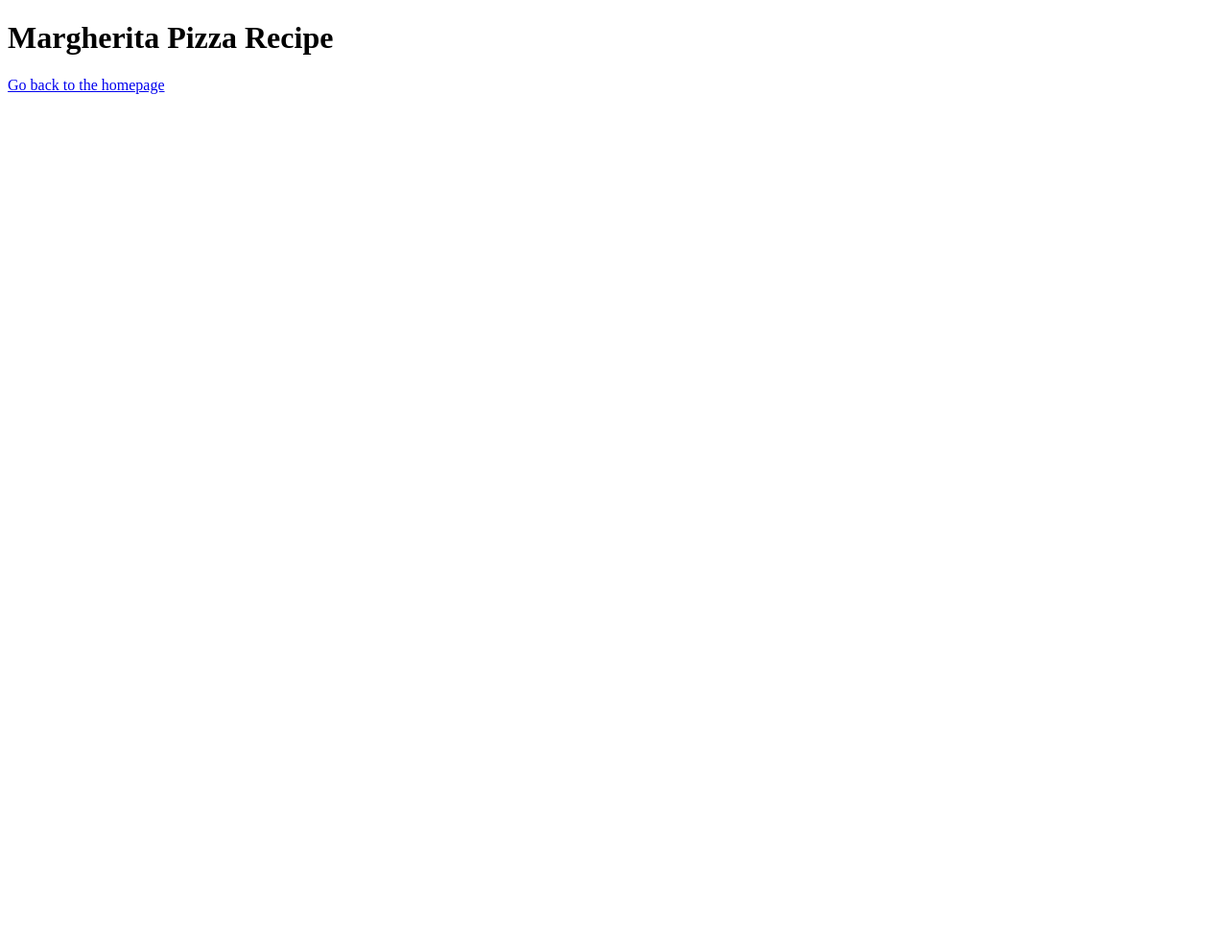
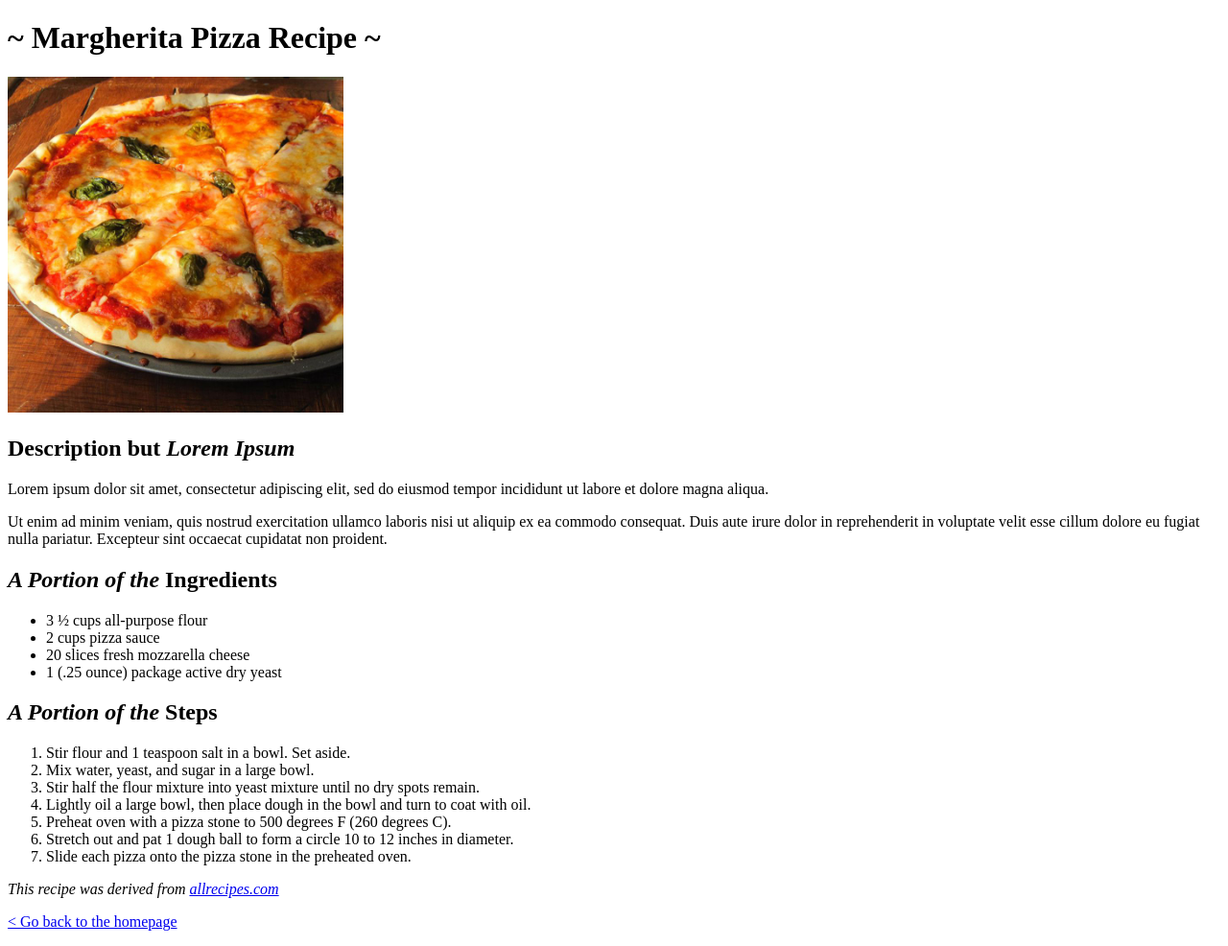
Before and after one commit to cethka/odin-recipes, a plain HTML site: page recipes/margherita.html in a window 1280 px wide. Shown: the whole page at 96% size. Before the commit the page ends 800 px from the top, so only its background shows below. Drawn offline with Linux system fonts and the light colour scheme.

Commit message:
Include images and descriptions for recipe page

```diff
--- a/recipes/margherita.html
+++ b/recipes/margherita.html
@@ -6,7 +6,29 @@
     <title>Odin Recipes</title>
   </head>
   <body>
-    <h1>Margherita Pizza Recipe</h1>
-    <a href="../index.html">Go back to the homepage</a>
+    <h1>~ Margherita Pizza Recipe ~</h1>
+    <img src="../img/margherita.jpg" alt="homemade margherita pizza" width="350">
+    <h2>Description but <em>Lorem Ipsum</em></h2>
+    <p>Lorem ipsum dolor sit amet, consectetur adipiscing elit, sed do eiusmod tempor incididunt ut labore et dolore magna aliqua.</p>
+    <p>Ut enim ad minim veniam, quis nostrud exercitation ullamco laboris nisi ut aliquip ex ea commodo consequat. Duis aute irure dolor in reprehenderit in voluptate velit esse cillum dolore eu fugiat nulla pariatur. Excepteur sint occaecat cupidatat non proident.</p>
+    <h2><em>A Portion of the</em> Ingredients</h2>
+    <ul>
+      <li>3 ½ cups all-purpose flour</li>
+      <li>2 cups pizza sauce</li>
+      <li>20 slices fresh mozzarella cheese</li>
+      <li>1 (.25 ounce) package active dry yeast</li>
+    </ul>
+    <h2><em>A Portion of the</em> Steps</h2>
+    <ol>
+      <li>Stir flour and 1 teaspoon salt in a bowl. Set aside.</li>
+      <li>Mix water, yeast, and sugar in a large bowl.</li>
+      <li>Stir half the flour mixture into yeast mixture until no dry spots remain.</li>
+      <li>Lightly oil a large bowl, then place dough in the bowl and turn to coat with oil.</li>
+      <li>Preheat oven with a pizza stone to 500 degrees F (260 degrees C).</li>
+      <li>Stretch out and pat 1 dough ball to form a circle 10 to 12 inches in diameter.</li>
+      <li>Slide each pizza onto the pizza stone in the preheated oven.</li>
+    </ol>
+    <p><em>This recipe was derived from <a href="https://www.allrecipes.com/recipe/222197/authentic-pizza-margherita/" target="_blank" rel="noopener noreferrer">allrecipes.com</a></em></p>
+    <p><a href="../index.html">&#60; Go back to the homepage</a></p>
   </body>
 </html>
```
Also changed, not shown: index.html (+3 -0 lines), img/margherita.jpg (added).
